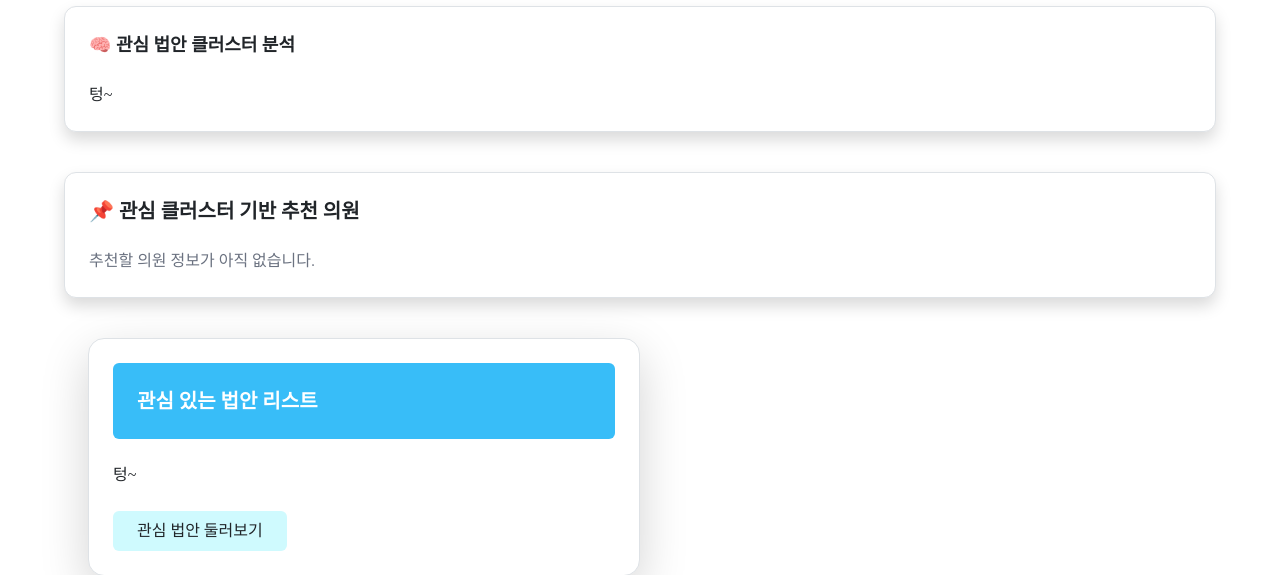
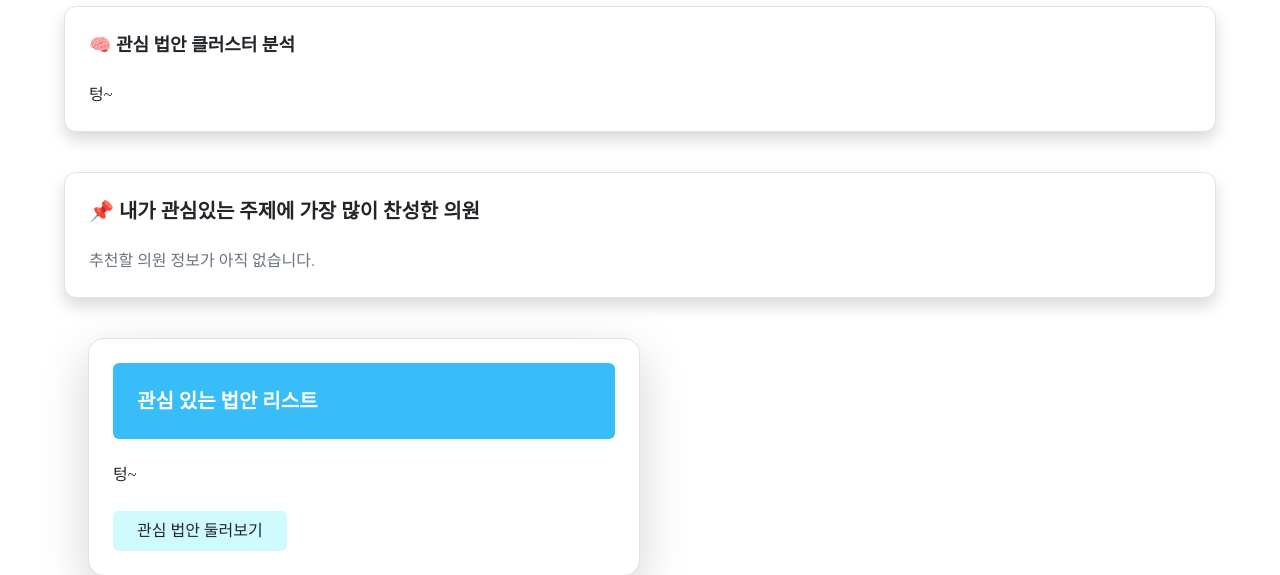
Before and after one commit to Billvote/Django_lawRadar, a Django app: page /accounts/myPage/ in a window 1280 px wide. Shown: the part 190-765 px from the top of the page. Run offline with Django 5.2, Linux system fonts and the light colour scheme; the visitor is signed in with stand-in values (Sample User, id 1); data that the repository does not hold is empty; some libraries are stand-ins or nearby versions.

Commit message:
의원 연결 수정

```diff
--- a/accounts/templates/my_page.html
+++ b/accounts/templates/my_page.html
@@ -23,7 +23,7 @@
 
 <!-- 추천 의원 섹션 -->
 <section class="max-w-6xl mx-auto px-4 bg-white rounded-xl shadow border border-gray-200 p-6 mb-10">
-  <h2 class="text-xl font-semibold mb-4">📌 관심 클러스터 기반 추천 의원</h2>
+  <h2 class="text-xl font-semibold mb-4">📌 내가 관심있는 주제에 가장 많이 찬성한 의원</h2>
 
   {% if recommended_members %}
     {% for cluster_id, members in recommended_members.items %}
@@ -41,7 +41,7 @@
           {% for member in members %}
             <li class="py-2">
               <span class="font-semibold">{{ member.name }}</span>
-              <span class="text-sm text-gray-600">({{ member.party }})</span>
+              <span class="text-sm text-gray-600">{{ member.party }}</span>
               <span class="text-sm text-gray-500 ml-2">법안 수: {{ member.bill_count }}</span>
             </li>
           {% endfor %}
--- a/accounts/views.py
+++ b/accounts/views.py
@@ -189,20 +189,21 @@ def extract_cluster_ids_from_max_clusters(max_clusters):
         if vt in ['찬성', '반대', '기권', '불참'] and 'cluster_id' in v
     }
 
-def get_top_members_for_user_clusters(user_clusters, limit=5):
+def get_top_members_for_user_clusters(user_clusters, vote_type='찬성', limit=2):
     """사용자 관심 클러스터 리스트를 받아서 각 클러스터별 추천 의원 반환"""
     recommended = {}
 
     for cluster_id in user_clusters:
         summaries = VoteSummary.objects.filter(cluster=cluster_id)\
             .select_related('member')\
-            .order_by('-bill_count')[:limit]
+            .order_by(f'-{vote_type}')[:limit]
 
         members = [{
             'id': s.member.id,
             'name': s.member.name,
             'party': s.member.party.party if s.member.party else '소속없음',
             'bill_count': s.bill_count,
+            vote_type: getattr(s, vote_type, 0),
         } for s in summaries]
 
         recommended[cluster_id] = members
@@ -210,11 +211,11 @@ def get_top_members_for_user_clusters(user_clusters, limit=5):
     return recommended
 
 
-def get_recommended_members_from_max_clusters(max_clusters, limit=5):
+def get_recommended_members_from_max_clusters(max_clusters, limit=2):
     """여러 클러스터에서 활동량 높은 의원들 추천"""
     cluster_ids = extract_cluster_ids_from_max_clusters(max_clusters)
     return {
-        cluster_id: get_top_members_by_cluster(cluster_id, limit)
+        cluster_id: get_top_members_for_user_clusters(cluster_id, limit)
         for cluster_id in cluster_ids
     }
 
@@ -305,6 +306,8 @@ def my_page(request):
     ages =  Age.objects.all().order_by('id')
 
     # 의원 - 클러스터 추천 연결
+    member_name = request.user.username
+    max_clusters = get_max_clusters_for_member(member_name)
     recommended_members = get_top_members_for_user_clusters(liked_clusters, limit=5)
 
 
@@ -334,8 +337,8 @@ def my_page(request):
         'ages': ages,
 
         # 의원 매칭
+        'max_clusters': max_clusters,
         'recommended_members': recommended_members,
-        'max_clusters': user_clusters,
     }
 
 
--- a/geovote/views.py
+++ b/geovote/views.py
@@ -124,7 +124,6 @@ def get_max_clusters_for_member(member_name):
     )
     return max_clusters
 
-from django.http import JsonResponse
 
 def member_vote_summary_api(request):
     member_name = request.GET.get('member_name')
@@ -136,7 +135,6 @@ def member_vote_summary_api(request):
         return JsonResponse({'error': 'No summary data available. Please generate it first.'}, status=404)
 
     return JsonResponse(max_clusters)
-
 
 
 #------------------정당과 의원의 표결 경향 분석--------------------------------
```
